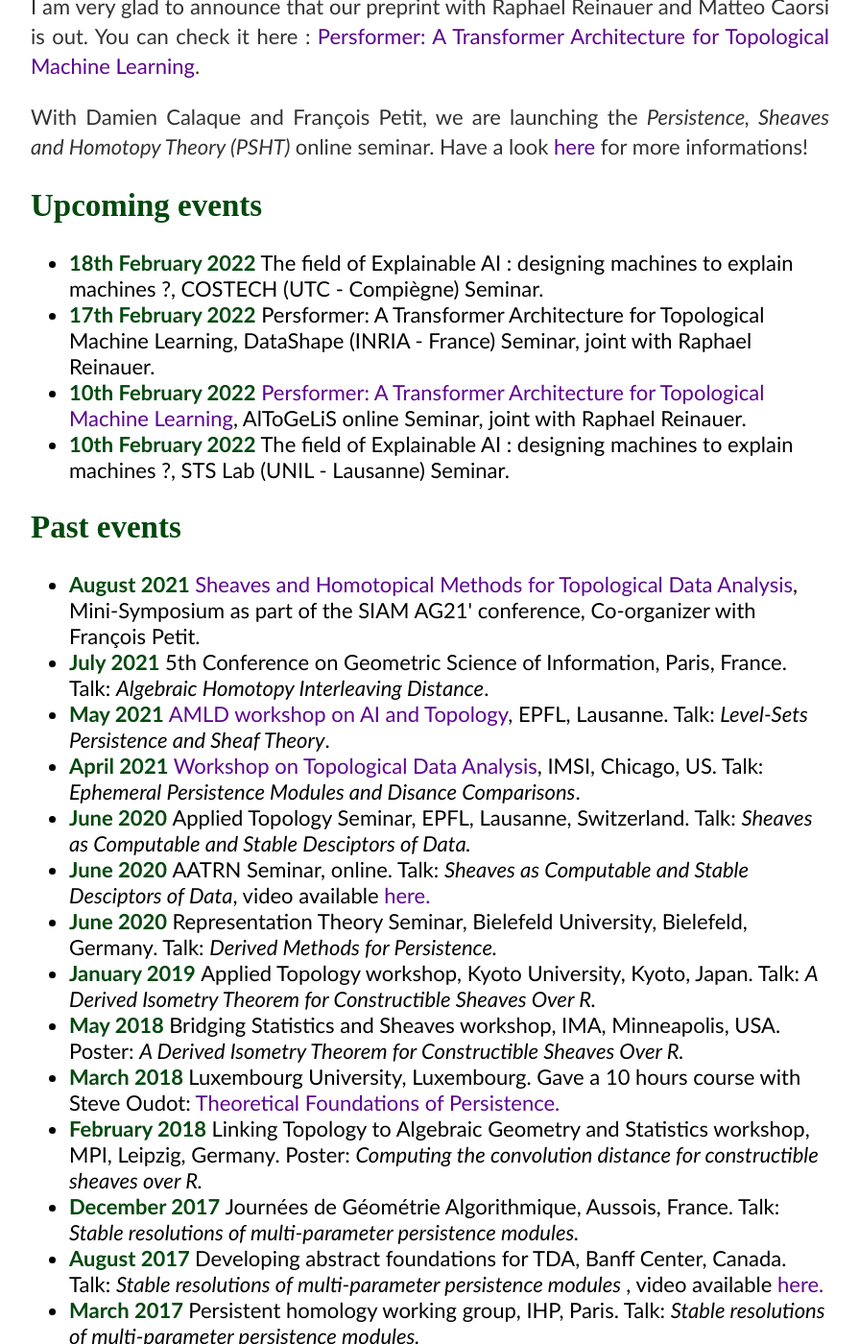
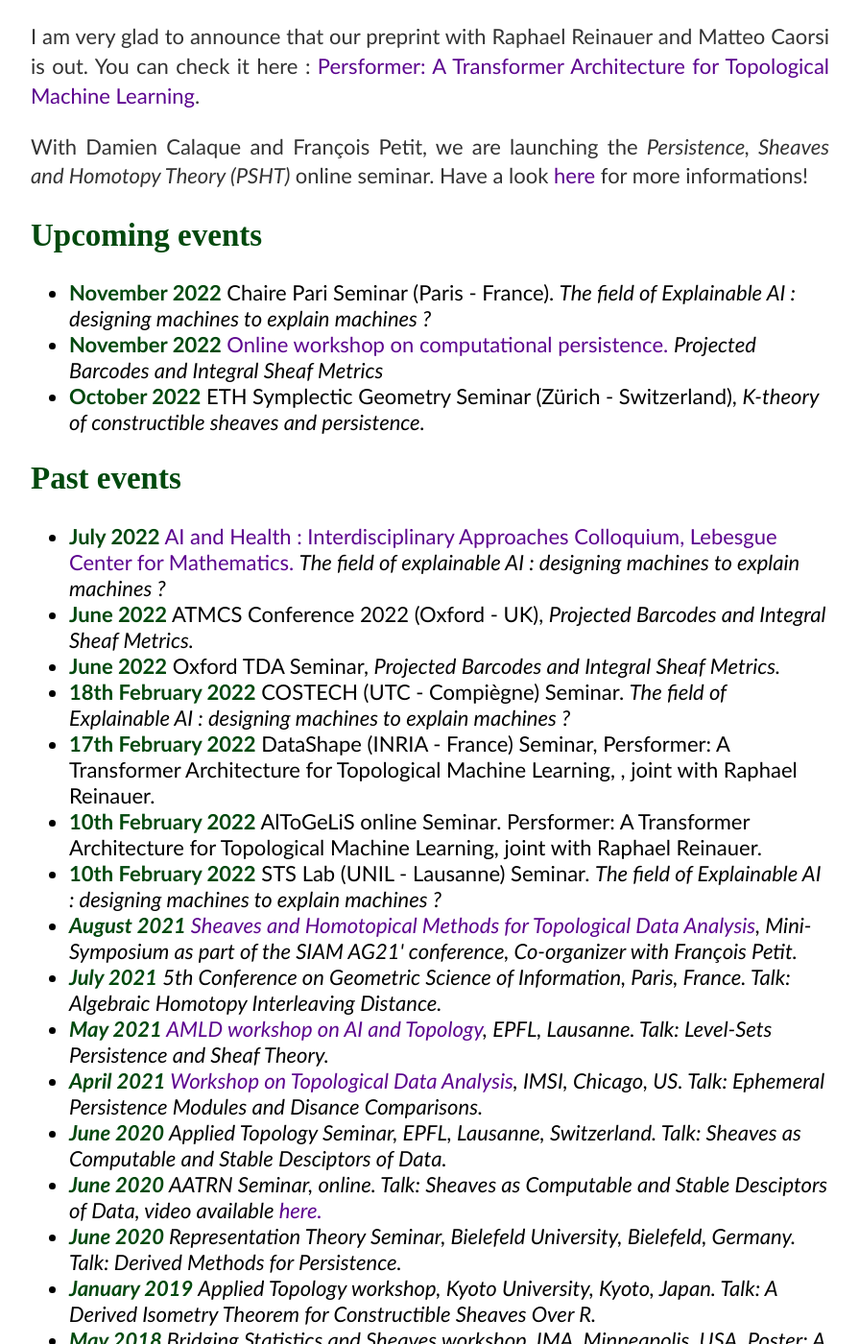
Before and after one commit to nberkouk/nberkouk.github.io, a Jekyll site: the page built from index.html, in a window 1280 px wide and 1400 px high, scrolled down 1443 px. Shown: the whole window at 96% size, without its empty margins (192-1087 px from the left). Built offline with Jekyll 4.4.1, drawn with Linux system fonts in a browser that asks for light colours; some of the changed text lies outside the part shown.

Commit message:
update events

```diff
--- a/index.html
+++ b/index.html
@@ -19,9 +19,9 @@ title: Nicolas Berkouk
 		<div class="container">
 
 		<div class="blurb">
-    <p align="justify">I am currently a post-doctoral researcher in the <a href="https://www.epfl.ch/labs/hessbellwald-lab/">Topology and Neuroscience</a> team at EPFL, under the supervision of  <a href="https://www.epfl.ch/labs/hessbellwald-lab/hessbellwald/">Kathryn Hess</a>. I am funded by Innosuisse, thanks to a collaboration with the Lausanne based start-up <a href="https://giotto.ai/">Giotto.ai</a>, in order to use topology to investigate explicability of deep learning. I formerly completed my Ph.D. under the supervision of <a href="https://geometrica.saclay.inria.fr/team/Steve.Oudot/">Steve Oudot</a>, entitled <a href="https://tel.archives-ouvertes.fr/tel-02976867v1">Persistence and Sheaves: from Theory to Applications</a>.
+    <p align="justify">I am currently a post-doctoral researcher in the <a href="https://www.epfl.ch/labs/hessbellwald-lab/">Topology and Neuroscience</a> team at EPFL, under the supervision of  <a href="https://www.epfl.ch/labs/hessbellwald-lab/hessbellwald/">Kathryn Hess</a>. I was previously funded by Innosuisse, thanks to a collaboration with the Lausanne based start-up <a href="https://giotto.ai/">Giotto.ai</a>, in order to use topology to investigate explicability of deep learning. I formerly completed my Ph.D. under the supervision of <a href="https://geometrica.saclay.inria.fr/team/Steve.Oudot/">Steve Oudot</a>, entitled <a href="https://tel.archives-ouvertes.fr/tel-02976867v1">Persistence and Sheaves: from Theory to Applications</a>.
 	<p align="justify">
-		In my research, I melt ideas coming from real world applications' challenges with theoretical algebraic topology, in order both to develop innovative tools for machine learning, and to tackle new questions in pure mathematics.
+		In my research, I melt ideas coming from real world applications' challenges with theoretical algebraic topology, in order both to develop innovative tools for machine learning, and to tackle new questions in pure mathematics. I am also collaborating with researchers in social sciences, to study the formation of the field of <i>Explainable AI</i>.
     <p align="justify"> For an overview of my research, you can have a look at my Ph.D. defense:
       </p>
       <iframe style="display: block; margin: auto;" width="560" height="315" src="https://www.youtube.com/embed/ChiZUVNs-S0" frameborder="0" allow="accelerometer; autoplay; clipboard-write; encrypted-media; gyroscope; picture-in-picture" allowfullscreen></iframe>
@@ -41,18 +41,25 @@ title: Nicolas Berkouk
 
 	 <h2> Upcoming events</h2>
 	<ul style="font-family:'Optima';">
-    <li> <b> 18th February 2022</b> The field of Explainable AI : designing machines to explain machines ?, COSTECH (UTC - Compiègne) Seminar.
-    <li> <b> 17th February 2022</b> Persformer: A Transformer Architecture for Topological Machine Learning, DataShape (INRIA - France) Seminar, joint with Raphael Reinauer.
-    <li> <b> 10th February 2022</b> <a href="https://altogelis.com/seminar/2022-02-10/"> Persformer: A Transformer Architecture for Topological Machine Learning</a>, AlToGeLiS online Seminar, joint with Raphael Reinauer.
-    <li> <b> 10th February 2022</b> The field of Explainable AI : designing machines to explain machines ?, STS Lab (UNIL - Lausanne) Seminar.
+		<li> <b> November 2022</b> Chaire Pari Seminar (Paris - France). <i>The field of Explainable AI : designing machines to explain machines ?</i>
+		<li> <b> November 2022</b> <a href="https://www.cs.purdue.edu/ComPerWorkshop/"> Online workshop on computational persistence.</a>	<i>Projected Barcodes and Integral Sheaf Metrics</i>
+		<li> <b> October 2022</b> ETH Symplectic Geometry Seminar (Zürich - Switzerland), <i>K-theory of constructible sheaves and persistence.</i>
 	</ul>
 
         <h2> Past events </h2>
 			<ul style="font-family:'Optima';">
-    <li> <b> August 2021</b> <a href="https://meetings.siam.org/sess/dsp_programsess.cfm?SESSIONCODE=71570">Sheaves and Homotopical Methods for Topological Data Analysis</a>, Mini-Symposium as part of the SIAM AG21' conference, Co-organizer with François Petit.
-    <li> <b> July 2021</b> 5th Conference on Geometric Science of Information, Paris, France. Talk: <i>Algebraic Homotopy Interleaving Distance</i>.</li>
-    <li> <b> May 2021</b> <a href="https://appliedmldays.org/events/amld-epfl-2021/tracks/ai-topology">AMLD workshop on AI and Topology</a>, EPFL, Lausanne. Talk: <i>Level-Sets Persistence and Sheaf Theory</i>.</li>
-    <li> <b> April 2021</b> <a href="https://www.imsi.institute/topological-data-analysis/">Workshop on Topological Data Analysis</a>, IMSI, Chicago, US. Talk: <i>Ephemeral Persistence Modules and Disance Comparisons</i>.</li>
+
+		<li> <b> July 2022</b> <a href="https://www.lebesgue.fr/fr/conf_IA_sante2022">AI and Health : Interdisciplinary Approaches Colloquium, Lebesgue Center for Mathematics.</a>	<i>The field of explainable AI : designing machines to explain machines ?</i>
+		<li> <b> June 2022</b>  ATMCS Conference 2022 (Oxford - UK), <i>Projected Barcodes and Integral Sheaf Metrics.</i>
+		<li> <b> June 2022</b> Oxford TDA Seminar, <i>Projected Barcodes and Integral Sheaf Metrics.</i>
+		<li> <b> 18th February 2022</b> COSTECH (UTC - Compiègne) Seminar. <i>The field of Explainable AI : designing machines to explain machines ?</i>
+		<li> <b> 17th February 2022</b> DataShape (INRIA - France) Seminar, Persformer: A Transformer Architecture for Topological Machine Learning, , joint with Raphael Reinauer.
+		<li> <b> 10th February 2022</b> AlToGeLiS online Seminar.  Persformer: A Transformer Architecture for Topological Machine Learning</a>, joint with Raphael Reinauer.
+		<li> <b> 10th February 2022</b> STS Lab (UNIL - Lausanne) Seminar. <i>The field of Explainable AI : designing machines to explain machines ?
+    	<li> <b> August 2021</b> <a href="https://meetings.siam.org/sess/dsp_programsess.cfm?SESSIONCODE=71570">Sheaves and Homotopical Methods for Topological Data Analysis</a>, Mini-Symposium as part of the SIAM AG21' conference, Co-organizer with François Petit.
+    	<li> <b> July 2021</b> 5th Conference on Geometric Science of Information, Paris, France. Talk: <i>Algebraic Homotopy Interleaving Distance</i>.</li>
+    	<li> <b> May 2021</b> <a href="https://appliedmldays.org/events/amld-epfl-2021/tracks/ai-topology">AMLD workshop on AI and Topology</a>, EPFL, Lausanne. Talk: <i>Level-Sets Persistence and Sheaf Theory</i>.</li>
+    	<li> <b> April 2021</b> <a href="https://www.imsi.institute/topological-data-analysis/">Workshop on Topological Data Analysis</a>, IMSI, Chicago, US. Talk: <i>Ephemeral Persistence Modules and Disance Comparisons</i>.</li>
 		<li> <b> June 2020 </b> Applied Topology Seminar, EPFL, Lausanne, Switzerland. Talk: <i> Sheaves as Computable and Stable Desciptors of Data.</i> </li>
 		<li> <b> June 2020 </b> AATRN Seminar, online. Talk: <i> Sheaves as Computable and Stable Desciptors of Data</i>, video available <a href="https://www.youtube.com/watch?v=qv0LRiDW5O4"> here. </a> </li> </li>
 		<li> <b> June 2020 </b> Representation Theory Seminar, Bielefeld University, Bielefeld, Germany. Talk: <i> Derived Methods for Persistence.</i> </li>
```
